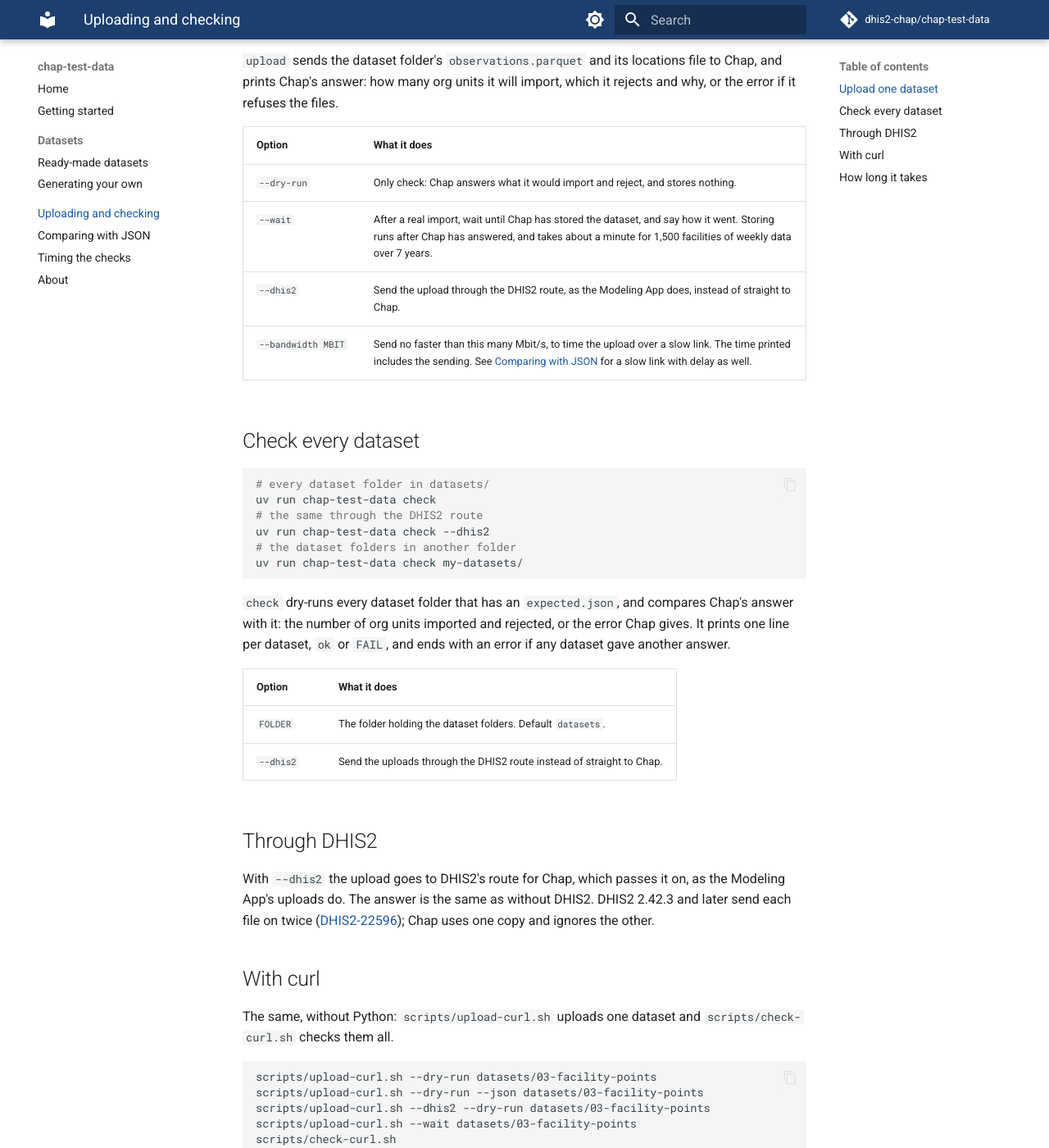
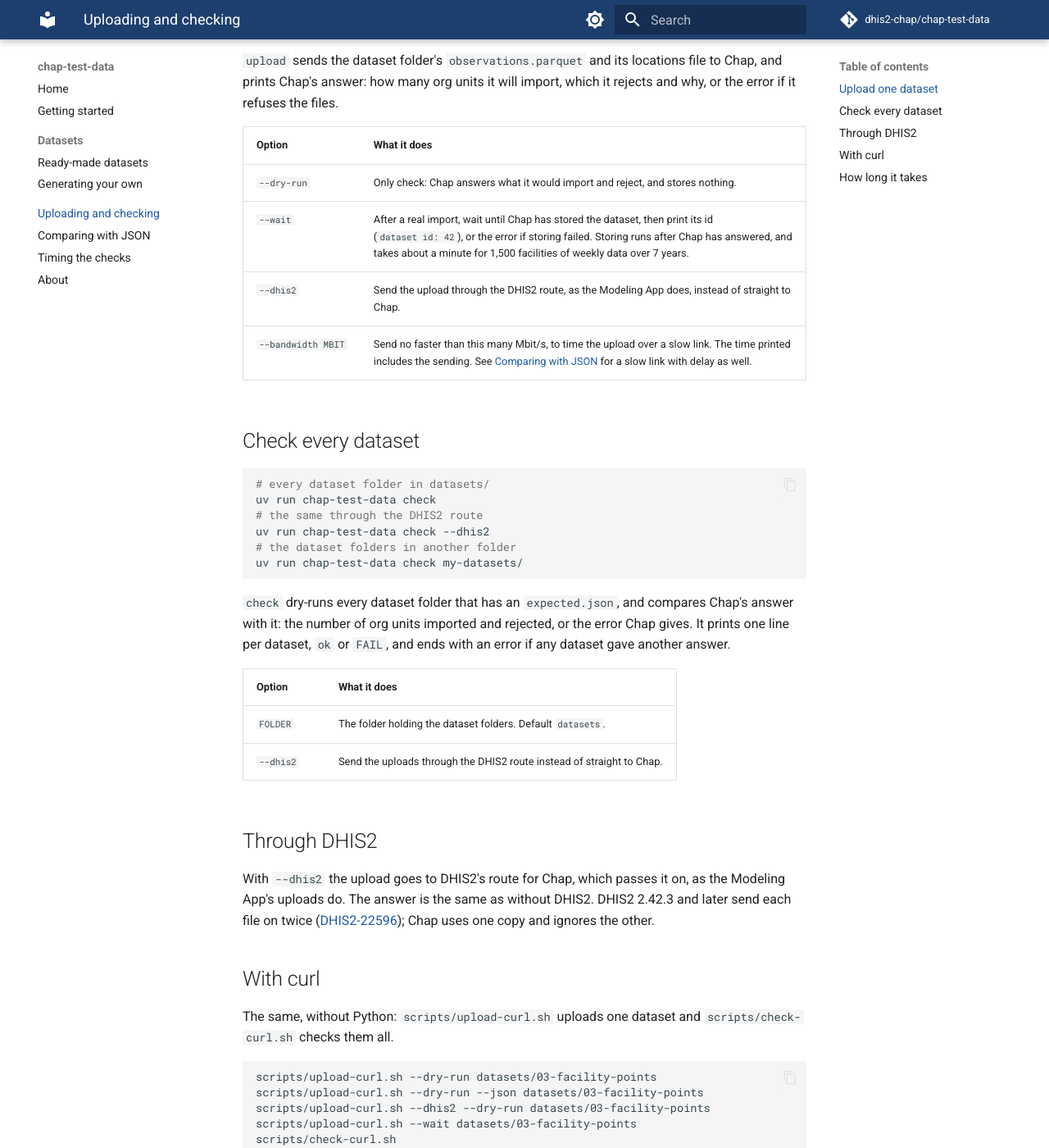
Before and after one commit to dhis2-chap/chap-test-data, an MkDocs documentation site: the page built from docs/uploading.md, in a window 1280 px wide and 1400 px high, scrolled down 348 px. Shown: the whole window at 82% size. Built offline with MkDocs 1.6.1 and Material for MkDocs 9.7.7, drawn with Linux system fonts in a browser that asks for light colours; comment, search, counter and statistics services are not loaded; some of the changed text lies outside the part shown.

Commit message:
docs: --wait prints the dataset id, and the scripts show their commands

````diff
--- a/docs/uploading.md
+++ b/docs/uploading.md
@@ -19,7 +19,7 @@ if it refuses the files.
 | Option | What it does |
 | --- | --- |
 | `--dry-run` | Only check: Chap answers what it would import and reject, and stores nothing. |
-| `--wait` | After a real import, wait until Chap has stored the dataset, and say how it went. Storing runs after Chap has answered, and takes about a minute for 1,500 facilities of weekly data over 7 years. |
+| `--wait` | After a real import, wait until Chap has stored the dataset, then print its id (`dataset id: 42`), or the error if storing failed. Storing runs after Chap has answered, and takes about a minute for 1,500 facilities of weekly data over 7 years. |
 | `--dhis2` | Send the upload through the DHIS2 route, as the Modeling App does, instead of straight to Chap. |
 | `--bandwidth MBIT` | Send no faster than this many Mbit/s, to time the upload over a slow link. The time printed includes the sending. See [Comparing with JSON](comparing.md) for a slow link with delay as well. |
 
@@ -66,11 +66,12 @@ scripts/check-curl.sh --dhis2
 | Option | Script | What it does |
 | --- | --- | --- |
 | `--dry-run` | `scripts/upload-curl.sh` | Only check; Chap stores nothing. |
+| `--wait` | `scripts/upload-curl.sh` | After a real import, wait until Chap has stored the dataset, then print its id. |
 | `--dhis2` | both | Go through the DHIS2 route instead of straight to Chap. |
 | `--json` | `scripts/upload-curl.sh` | Send the folder's `make-dataset.columns.json` to Chap's JSON endpoint instead, as the Modeling App does today. The dataset needs `--format json-columns`. |
 | `BANDWIDTH=MBIT` | `scripts/upload-curl.sh` | An environment variable: send no faster than this many Mbit/s. |
 
-Both read the [connection settings](getting-started.md#connection-settings) from the environment.
+Both read the [connection settings](getting-started.md#connection-settings) from the environment, and print each command they run, with the password and token hidden.
 Or with curl alone:
 
 ```bash
````
